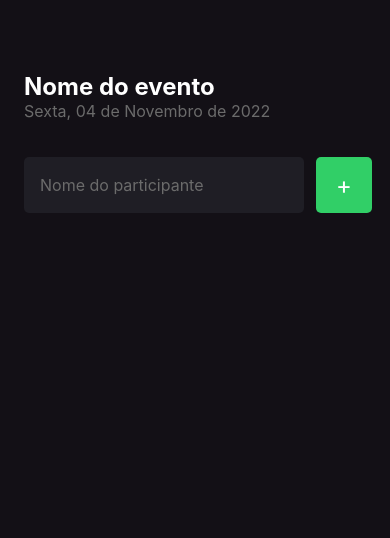
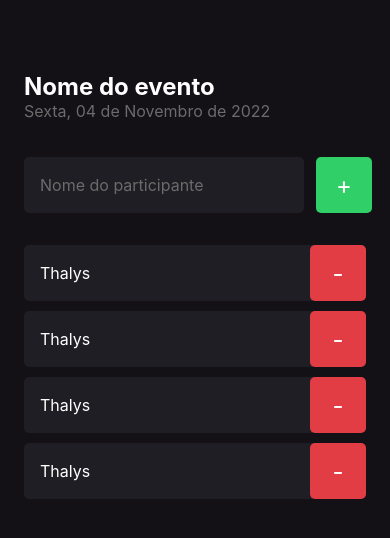
Before and after one commit to Thalys001/imhere, a React Native app: screen / in a window 390 px wide. Shown: the top 538 px of the page. Built offline with nearby package versions, Linux system fonts and the light colour scheme.

Commit message:
feat: adding participant component

```diff
--- /dev/null
+++ b/src/components/Participant/index.tsx
@@ -0,0 +1,18 @@
+import { View, Text, TouchableOpacity } from "react-native";
+
+import { styles } from './styles'
+
+export function Participant() {
+  return (
+    <View style={styles.container}>
+      <Text style={styles.name}>
+        Thalys
+      </Text>
+      <TouchableOpacity style={styles.button}>
+          <Text style={styles.buttonText}>
+            -
+          </Text>
+        </TouchableOpacity>
+    </View>
+  )
+}
--- /dev/null
+++ b/src/components/Participant/styles.ts
@@ -0,0 +1,30 @@
+import { StyleSheet } from "react-native";
+
+export const styles = StyleSheet.create({
+  container: {
+    width: '100%',
+    backgroundColor: '#1F1E25',
+    borderRadius: 5,
+    flexDirection: 'row',
+    alignItems: 'center',
+    marginBottom: 10
+  },
+  name: {
+    flex: 1,
+    fontSize: 16,
+    color: '#FFF',
+    marginLeft: 16
+  },
+  buttonText: {
+    color: '#FFF',
+    fontSize: 24,
+  },
+  button: {
+    width: 56,
+    height: 56,
+    borderRadius: 5,
+    backgroundColor: '#E23C44',
+    alignItems: 'center',
+    justifyContent: 'center'
+  },
+});
--- a/src/screens/Home/index.tsx
+++ b/src/screens/Home/index.tsx
@@ -1,4 +1,6 @@
 import { Text, View, TextInput, TouchableOpacity } from 'react-native';
+
+import { Participant } from '../../components/Participant';
 
 import { styles } from './styles';
 
@@ -29,6 +31,11 @@
           </Text>
         </TouchableOpacity>
       </View>
+
+      <Participant/>
+      <Participant/>
+      <Participant/>
+      <Participant/>
     </View>
   )
 }
```
